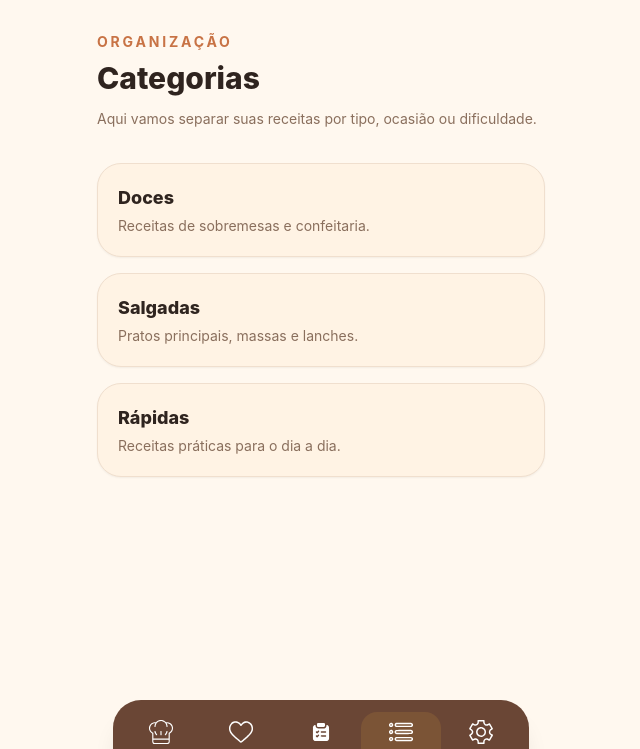
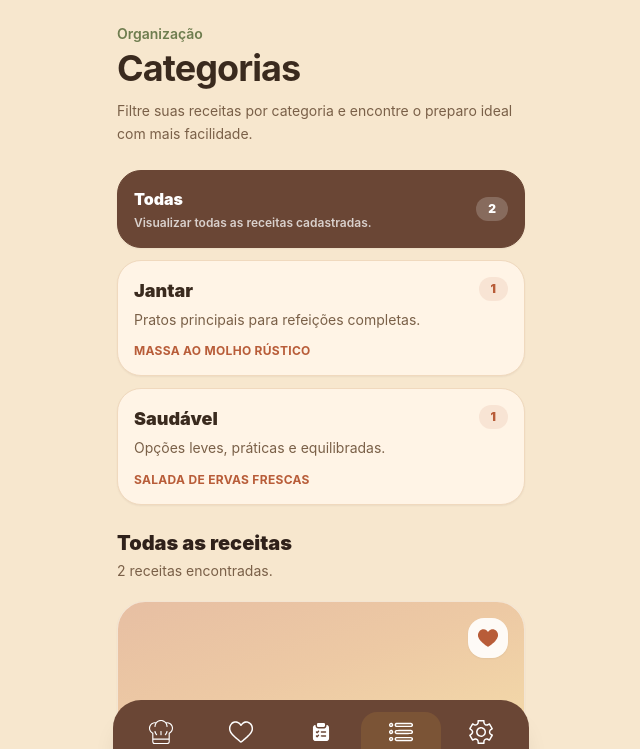
Before and after one commit to ThiagoBCandido/A-La-Carte, an Angular app in the folder frontend/: page /categorias in a window 1280 px wide. Shown: the top 749 px of the page, without its empty margins (319-959 px from the left). Built offline with nearby package versions, Linux system fonts and the light colour scheme.

Commit message:
Design do menu categorias se tornou funcional, faltava apenas fechar a lógica do mesmo

```diff
--- a/frontend/src/app/pages/categories/categories.component.html
+++ b/frontend/src/app/pages/categories/categories.component.html
@@ -1,29 +1,67 @@
-<main class="min-h-screen bg-[#fff8ef] px-5 pb-28 pt-8">
-  <section class="mx-auto max-w-md">
-    <div class="mb-8">
-      <p class="mb-2 text-sm font-bold uppercase tracking-[0.2em] text-[#c87345]">
-        Organização
-      </p>
-      <h1 class="text-3xl font-extrabold text-[#2f241f]">
-        Categorias
-      </h1>
-      <p class="mt-3 text-sm leading-relaxed text-[#8a6f5d]">
-        Aqui vamos separar suas receitas por tipo, ocasião ou dificuldade.
-      </p>
-    </div>
-    <div class="grid gap-4">
-      <button type="button" class="rounded-[24px] bg-[#fff3e4] p-5 text-left shadow-sm border border-[#f0dfce]">
-        <p class="text-lg font-extrabold text-[#2f241f]">Doces</p>
-        <p class="mt-1 text-sm text-[#8a6f5d]">Receitas de sobremesas e confeitaria.</p>
+<section class="mx-auto min-h-screen max-w-md px-5 pb-28 pt-6">
+  <header class="mb-6">
+    <p class="text-sm font-semibold text-[#6F7D4F]">Organização</p>
+    <h1 class="mt-1 text-4xl font-bold tracking-tight text-[#3A2A1E]">Categorias</h1>
+    <p class="mt-3 text-sm leading-relaxed text-[#7A6048]">Filtre suas receitas por categoria e encontre o preparo ideal com mais facilidade.</p>
+  </header>
+  @if (recipes.length > 0) {
+    <section class="mb-6">
+      <button type="button" class="mb-3 flex w-full items-center justify-between rounded-[1.5rem] border p-4 text-left shadow-sm transition active:scale-[0.99]" [ngClass]=" selectedCategory === 'Todas' ? 'border-[#6A4635] bg-[#6A4635] text-white' : 'border-[#F0D9BE] bg-[#FFF4E6] text-[#3A2A1E]' " (click)="selectCategory('Todas')">
+        <span>
+          <span class="block text-base font-black">Todas</span>
+          <span class="mt-1 block text-xs font-semibold" [ngClass]="selectedCategory === 'Todas' ? 'text-white/75' : 'text-[#7A6048]'">Visualizar todas as receitas cadastradas.</span>
+        </span>
+        <span class="rounded-full px-3 py-1 text-xs font-black" [ngClass]=" selectedCategory === 'Todas' ? 'bg-white/20 text-white' : 'bg-[#B85C38]/10 text-[#B85C38]' ">{{ totalRecipes }}</span>
       </button>
-      <button type="button" class="rounded-[24px] bg-[#fff3e4] p-5 text-left shadow-sm border border-[#f0dfce]">
-        <p class="text-lg font-extrabold text-[#2f241f]">Salgadas</p>
-        <p class="mt-1 text-sm text-[#8a6f5d]">Pratos principais, massas e lanches.</p>
-      </button>
-      <button type="button" class="rounded-[24px] bg-[#fff3e4] p-5 text-left shadow-sm border border-[#f0dfce]">
-        <p class="text-lg font-extrabold text-[#2f241f]">Rápidas</p>
-        <p class="mt-1 text-sm text-[#8a6f5d]">Receitas práticas para o dia a dia.</p>
-      </button>
-    </div>
-  </section>
-</main>
+      <div class="grid gap-3">
+        @for (category of categorySummaries; track category.name) {
+          <button type="button" class="rounded-[1.5rem] border p-4 text-left shadow-sm transition active:scale-[0.99]" [ngClass]=" selectedCategory === category.name ? 'border-[#6A4635] bg-[#6A4635] text-white' : 'border-[#F0D9BE] bg-[#FFF4E6] text-[#3A2A1E]' " (click)="selectCategory(category.name)">
+            <div class="flex items-start justify-between gap-4">
+              <div class="min-w-0">
+                <h2 class="text-lg font-black">{{ category.name }}</h2>
+                <p class="mt-1 text-sm leading-relaxed" [ngClass]="selectedCategory === category.name ? 'text-white/75' : 'text-[#7A6048]'">{{ category.description }}</p>
+                @if (category.sample) {
+                  <p class="mt-3 truncate text-xs font-bold uppercase tracking-wide" [ngClass]="selectedCategory === category.name ? 'text-[#D9A441]' : 'text-[#B85C38]'">{{ category.sample }}</p>
+                }
+              </div>
+              <span class="shrink-0 rounded-full px-3 py-1 text-xs font-black" [ngClass]=" selectedCategory === category.name ? 'bg-white/20 text-white' : 'bg-[#B85C38]/10 text-[#B85C38]' ">{{ category.count }}</span>
+            </div>
+          </button>
+        }
+      </div>
+    </section>
+    <section class="mb-5 flex items-end justify-between gap-4">
+      <div>
+        <h2 class="text-xl font-black text-[#2F211A]">{{ selectedCategoryTitle }}</h2>
+        <p class="mt-1 text-sm text-[#7A6048]">
+          {{ visibleRecipes.length }}
+          receita{{ visibleRecipes.length === 1 ? '' : 's' }} encontrada{{ visibleRecipes.length === 1 ? '' : 's' }}.
+        </p>
+      </div>
+      @if (selectedCategory !== 'Todas') {
+        <button type="button" class="rounded-2xl bg-[#B85C38]/10 px-4 py-2 text-xs font-bold text-[#B85C38] active:scale-[0.98]" (click)="selectCategory('Todas')">Limpar</button>
+      }
+    </section>
+    @if (visibleRecipes.length > 0) {
+      <section class="space-y-4">
+        @for (recipe of visibleRecipes; track recipe.id) {
+          <app-recipe-card [recipe]="recipe" (favoriteToggle)="toggleFavorite($event)"></app-recipe-card>
+        }
+      </section>
+    } @else {
+      <section class="rounded-[2rem] border border-dashed border-[#D8C4A5] bg-[#FFF4E6] p-6 text-center shadow-sm">
+        <h2 class="text-xl font-black text-[#2F211A]">Nenhuma receita encontrada</h2>
+        <p class="mt-2 text-sm leading-relaxed text-[#7A6048]">Essa categoria ainda nÃ£o possui receitas cadastradas.</p>
+      </section>
+    }
+  } @else {
+    <section class="mt-10 rounded-[2rem] border border-dashed border-[#D8C4A5] bg-[#FFF4E6] p-6 text-center shadow-sm">
+      <div class="mx-auto mb-4 flex h-16 w-16 items-center justify-center rounded-3xl bg-[#6F7D4F]/10">
+        <img class="h-8 w-8 opacity-80" src="assets/menu-icons/cardapio.svg" alt="" />
+      </div>
+      <h2 class="text-xl font-black text-[#2F211A]">Nenhuma categoria ainda</h2>
+      <p class="mt-2 text-sm leading-relaxed text-[#7A6048]">Crie sua primeira receita para comeÃ§ar a organizar por categorias.</p>
+      <a routerLink="/receitas/nova" class="mt-5 inline-flex rounded-2xl bg-[#B85C38] px-5 py-3 text-sm font-bold text-white active:scale-[0.98]">Criar receita</a>
+    </section>
+  }
+</section>
--- a/frontend/src/app/pages/categories/categories.component.ts
+++ b/frontend/src/app/pages/categories/categories.component.ts
@@ -1,12 +1,151 @@
-import { Component } from '@angular/core';
+import { NgClass } from '@angular/common';
+import { Component, OnInit, inject } from '@angular/core';
+import { RouterLink } from '@angular/router';
+import { Recipe } from '../../core/models/recipe.model';
+import { RecipeStorageService } from '../../core/services/recipe-storage.service';
+import { RecipeCardComponent } from '../../shared/components/recipe-card/recipe-card.component';
+
+type CategorySummary = {
+  name: string;
+  count: number;
+  description: string;
+  sample: string;
+};
 
 @Component({
   selector: 'app-categories',
   standalone: true,
-  imports: [],
+  imports: [NgClass, RouterLink, RecipeCardComponent],
   templateUrl: './categories.component.html',
   styleUrl: './categories.component.css'
 })
-export class CategoriesComponent {
+export class CategoriesComponent implements OnInit {
+  private readonly recipeStorage = inject(RecipeStorageService);
+  private readonly allCategoriesFilter = 'Todas';
 
+  recipes: Recipe[] = [];
+  selectedCategory = this.allCategoriesFilter;
+
+  get totalRecipes(): number {
+    return this.recipes.length;
+  }
+
+  get categorySummaries(): CategorySummary[] {
+    const groupedRecipes = new Map<string, Recipe[]>();
+
+    this.recipes.forEach((recipe) => {
+      const category = this.normalizeCategory(recipe.category);
+      const recipes = groupedRecipes.get(category) ?? [];
+
+      groupedRecipes.set(category, [...recipes, recipe]);
+    });
+
+    return Array.from(groupedRecipes.entries()).sort(([firstCategory], [secondCategory]) => {
+        return firstCategory.localeCompare(secondCategory, 'pt-BR');
+      }).map(([category, recipes]) => ({
+        name: category,
+        count: recipes.length,
+        description: this.getCategoryDescription(category, recipes.length),
+        sample: this.getRecipeSample(recipes)
+      }));
+  }
+
+  get visibleRecipes(): Recipe[] {
+    if (this.selectedCategory === this.allCategoriesFilter) {
+      return this.recipes;
+    }
+
+    return this.recipes.filter((recipe) => {
+      return this.normalizeCategory(recipe.category) === this.selectedCategory;
+    });
+  }
+
+  get selectedCategoryTitle(): string {
+    if (this.selectedCategory === this.allCategoriesFilter) {
+      return 'Todas as receitas';
+    }
+
+    return this.selectedCategory;
+  }
+
+  ngOnInit(): void {
+    this.loadRecipes();
+  }
+
+  selectCategory(category: string): void {
+    this.selectedCategory = category;
+  }
+
+  toggleFavorite(recipeId: unknown): void {
+    const normalizedRecipeId = String(recipeId);
+    const recipe = this.recipeStorage.getRecipeById(normalizedRecipeId);
+    if (!recipe) {
+      return;
+    }
+
+    const nextFavoriteValue = !Boolean(recipe.favorite);
+    const updatedRecipe = {
+      ...recipe, favorite: nextFavoriteValue
+    };
+
+    (updatedRecipe as Recipe & { isFavorite?: boolean }).isFavorite = nextFavoriteValue;
+    this.recipeStorage.updateRecipe(updatedRecipe);
+    this.loadRecipes();
+  }
+
+  private loadRecipes(): void {
+    this.recipes = this.recipeStorage.getRecipes();
+
+    const selectedCategoryExists = this.selectedCategory === this.allCategoriesFilter || this.categorySummaries.some((category) => category.name === this.selectedCategory);
+    if (!selectedCategoryExists) {
+      this.selectedCategory = this.allCategoriesFilter;
+    }
+  }
+
+  private normalizeCategory(category: string | undefined): string {
+    const normalizedCategory = category?.trim();
+    return normalizedCategory ? normalizedCategory : 'Sem categoria';
+  }
+
+  private getRecipeSample(recipes: Recipe[]): string {
+    return recipes.slice(0, 2).map((recipe) => recipe.title).join(' • ');
+  }
+
+  private getCategoryDescription(category: string, count: number): string {
+    const normalizedCategory = category.toLowerCase();
+
+    if (
+      normalizedCategory.includes('doce') ||
+      normalizedCategory.includes('sobremesa') ||
+      normalizedCategory.includes('confeitaria')
+    ) {
+      return 'Receitas doces, sobremesas e preparos de confeitaria.';
+    }
+
+    if (
+      normalizedCategory.includes('jantar') ||
+      normalizedCategory.includes('almoço') ||
+      normalizedCategory.includes('massa')
+    ) {
+      return 'Pratos principais para refeições completas.';
+    }
+
+    if (
+      normalizedCategory.includes('saudável') ||
+      normalizedCategory.includes('leve') ||
+      normalizedCategory.includes('salada')
+    ) {
+      return 'Opções leves, práticas e equilibradas.';
+    }
+
+    if (
+      normalizedCategory.includes('lanche') ||
+      normalizedCategory.includes('rápida') ||
+      normalizedCategory.includes('rapida')
+    ) {
+      return 'Receitas práticas para o dia a dia.';
+    }
+
+    return `${count} receita${count > 1 ? 's' : ''} cadastrada${count > 1 ? 's' : ''} nesta categoria.`;
+  }
 }
```
